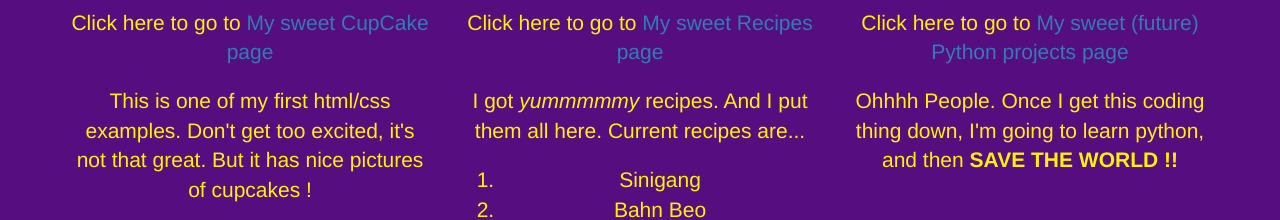
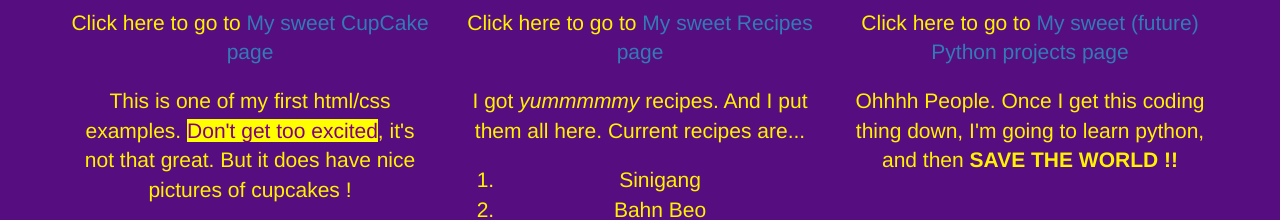
Before and after one commit to DanFSchafer/PortfolioLandingPage, a plain HTML site: page index.html in a window 1280 px wide. Shown: the part 755-975 px from the top of the page. Drawn offline with Linux system fonts and the light colour scheme.

Commit message:
Add a span, and the 'excited' class to styles.css

```diff
--- a/css/styles.css
+++ b/css/styles.css
@@ -35,3 +35,8 @@ img.displayed {
     border: 5px solid #FFF200;
     padding: 5px;
 }
+
+.excited{
+  color: purple;
+  background-color: yellow;
+}
--- a/index.html
+++ b/index.html
@@ -34,7 +34,7 @@
   <div class="row text-center">
     <div class="col-md-4">
       <p class="lead">Click here to go to <a href="http://danfschafer.github.io/CupcakeStore/">My sweet CupCake page</a></p>
-      <p class="lead">This is one of my first html/css examples. Don't get too excited, it's not that great. But it has nice pictures of cupcakes !</p>
+      <p class="lead">This is one of my first html/css examples. <span class="excited">Don't get too excited</span>, it's not that great. But it does have nice pictures of cupcakes !</p>
     </div>
     <div class="col-md-4">
       <p class="lead">Click here to go to <a href="recipes.html">My sweet Recipes page</a></p>
```
